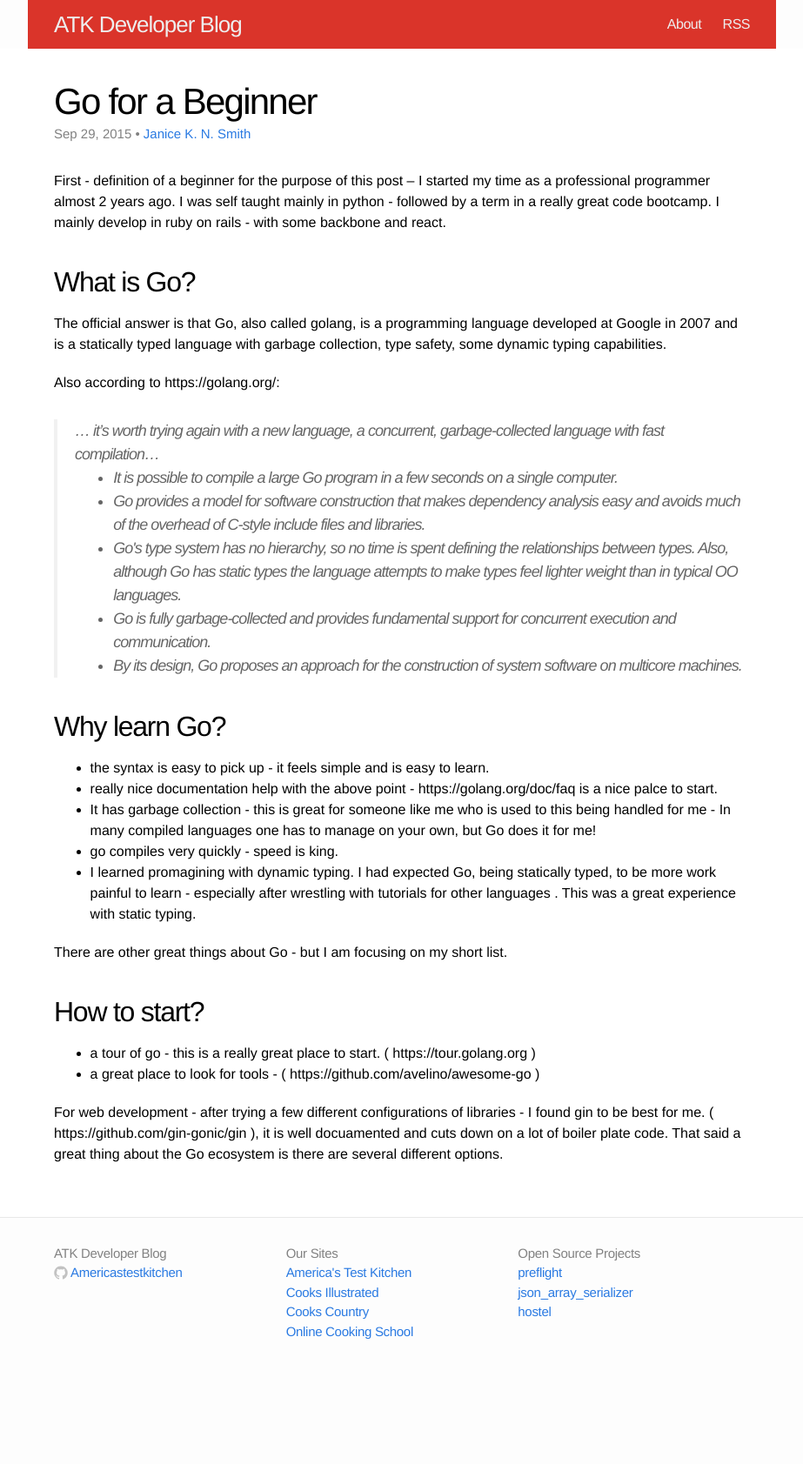
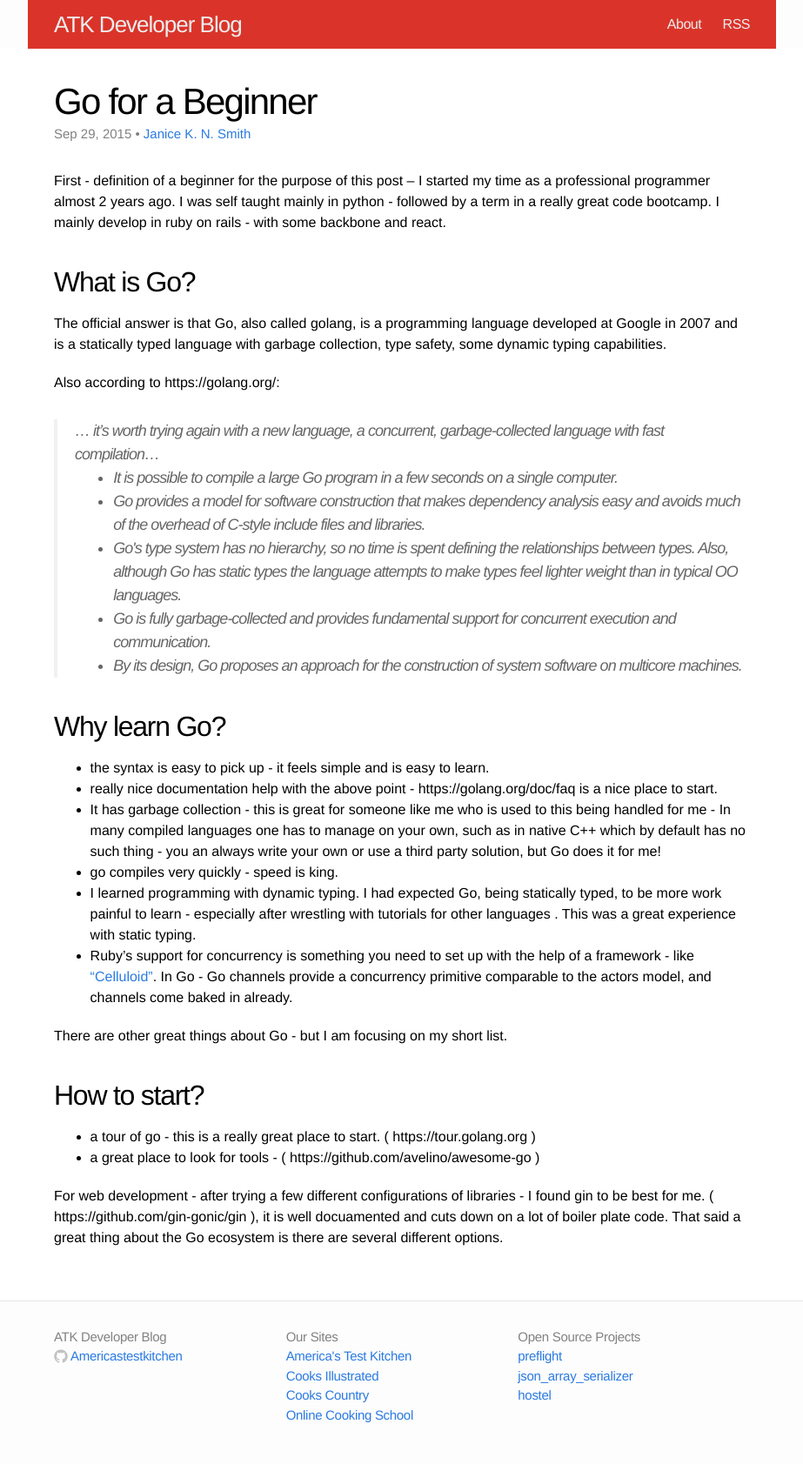
Before and after one commit to Americastestkitchen/Americastestkitchen.github.io, a Jekyll site: the page built from _posts/2015-09-29-post-about-go.markdown, in a window 1280 px wide. Shown: the whole page at 87% size, without its empty margins (178-1101 px from the left). Built offline with Jekyll 4.4.1, drawn with Linux system fonts in a browser that asks for light colours; before the commit the page ends 1587 px from its top, so only the background shows below that.

Commit message:
updates based on review

```diff
--- a/_posts/2015-09-29-post-about-go.markdown
+++ b/_posts/2015-09-29-post-about-go.markdown
@@ -26,10 +26,11 @@ Also according to https://golang.org/:
 ## Why learn Go?
 
 * the syntax is easy to pick up - it feels simple and is easy to learn.
-* really nice documentation help with the above point - https://golang.org/doc/faq is a nice palce to start.
-* It has garbage collection - this is great for someone like me who is used to this being handled for me -  In many compiled languages one has to manage on your own, but Go does it for me!
+* really nice documentation help with the above point - https://golang.org/doc/faq is a nice place to start.
+* It has garbage collection - this is great for someone like me who is used to this being handled for me -  In many compiled languages one has to manage on your own, such as in native C++ which by default has no such thing - you an always write your own or use a third party solution, but Go does it for me!
 * go compiles very quickly - speed is king.
-* I learned promagining with dynamic typing. I had expected Go, being statically typed, to be more work painful to learn - especially after wrestling with tutorials for other languages . This was a great experience with static typing.
+* I learned programming with dynamic typing. I had expected Go, being statically typed, to be more work painful to learn - especially after wrestling with tutorials for other languages . This was a great experience with static typing.
+* Ruby's support for concurrency is something you need to set up with the help of a framework - like ["Celluloid"](http://celluloid.io/). In Go - Go channels provide a concurrency primitive comparable to the actors model, and channels come baked in already.
 
 There are other great things about Go - but I am focusing on my short list.
 
```
